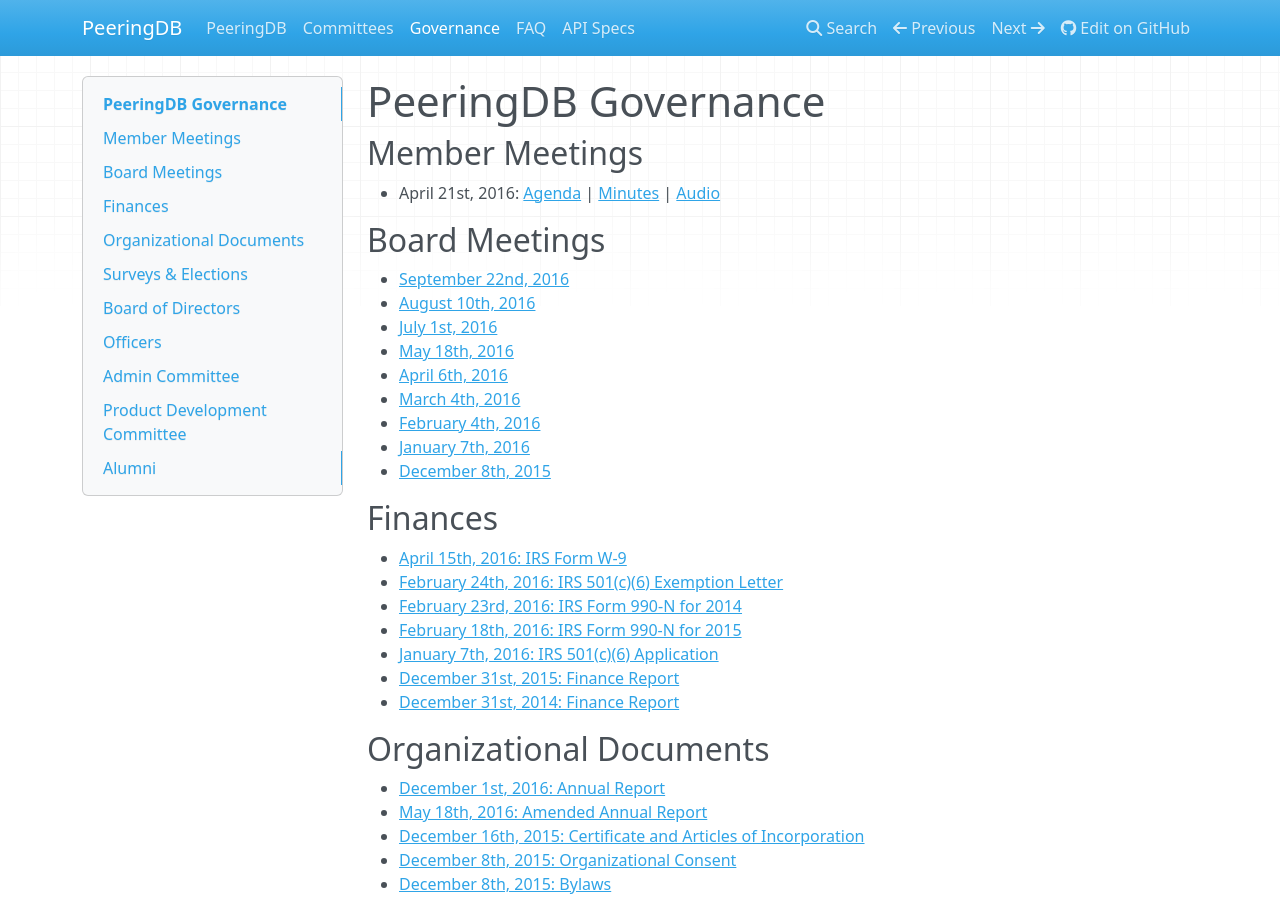
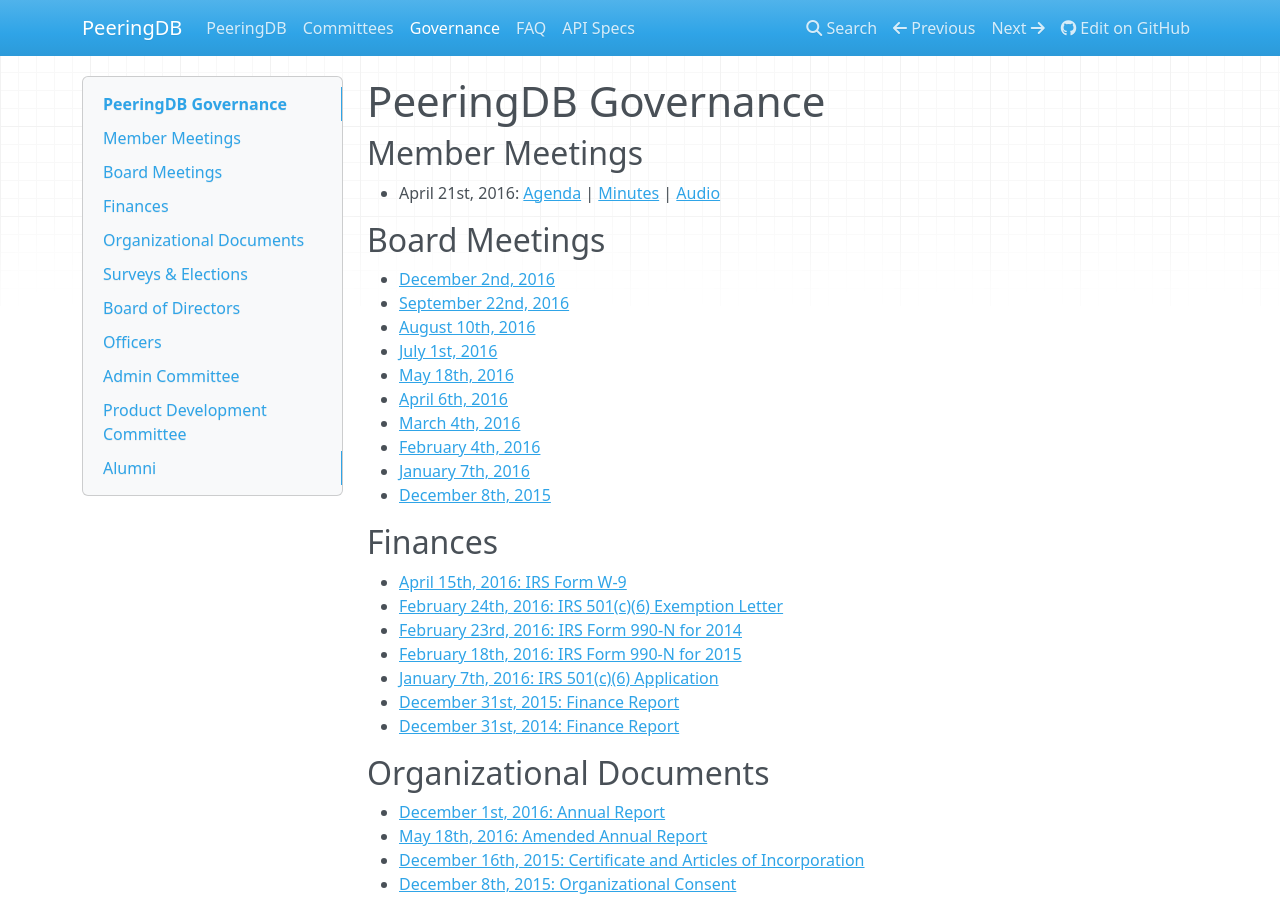
Before and after one commit to peeringdb/docs, an MkDocs documentation site: the page built from docs/gov.md, in a window 1280 px wide and 900 px high. Built offline with MkDocs 1.6.1, drawn with Linux system fonts in a browser that asks for light colours; nearby versions of some CDN libraries; old or Windows-style settings are respelled for this version of MkDocs.

Commit message:
Board meeting.

```diff
--- a/docs/gov.md
+++ b/docs/gov.md
@@ -7,6 +7,7 @@
 
 ## Board Meetings
 
+- [December 2nd, 2016](gov/legaldocs/2016-12-02_PeeringDB_Board_Minutes.pdf)
 - [September 22nd, 2016](gov/legaldocs/2016-09-22_PeeringDB_Board_Minutes.pdf)
 - [August 10th, 2016](gov/legaldocs/2016-08-10_PeeringDB_Board_Minutes.pdf)
 - [July 1st, 2016](gov/legaldocs/2016-07-01_PeeringDB_Board_Minutes.pdf)
```
Also changed, not shown: 1 other file.
